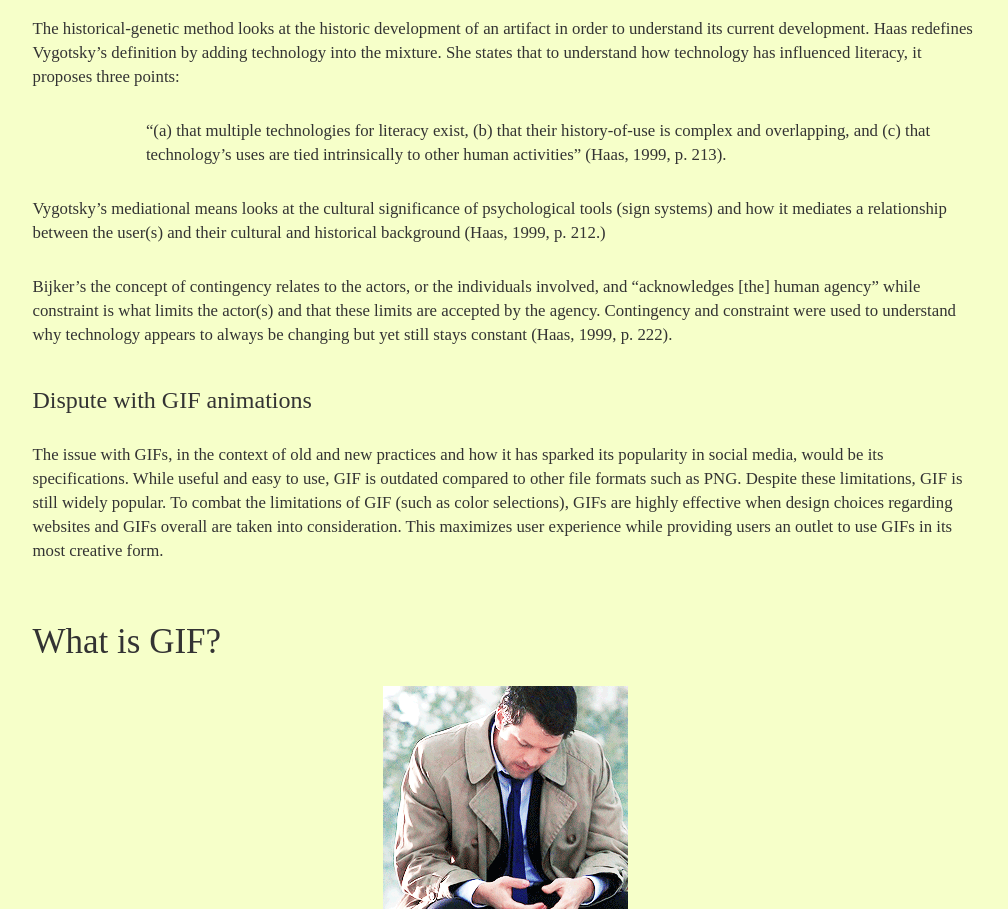
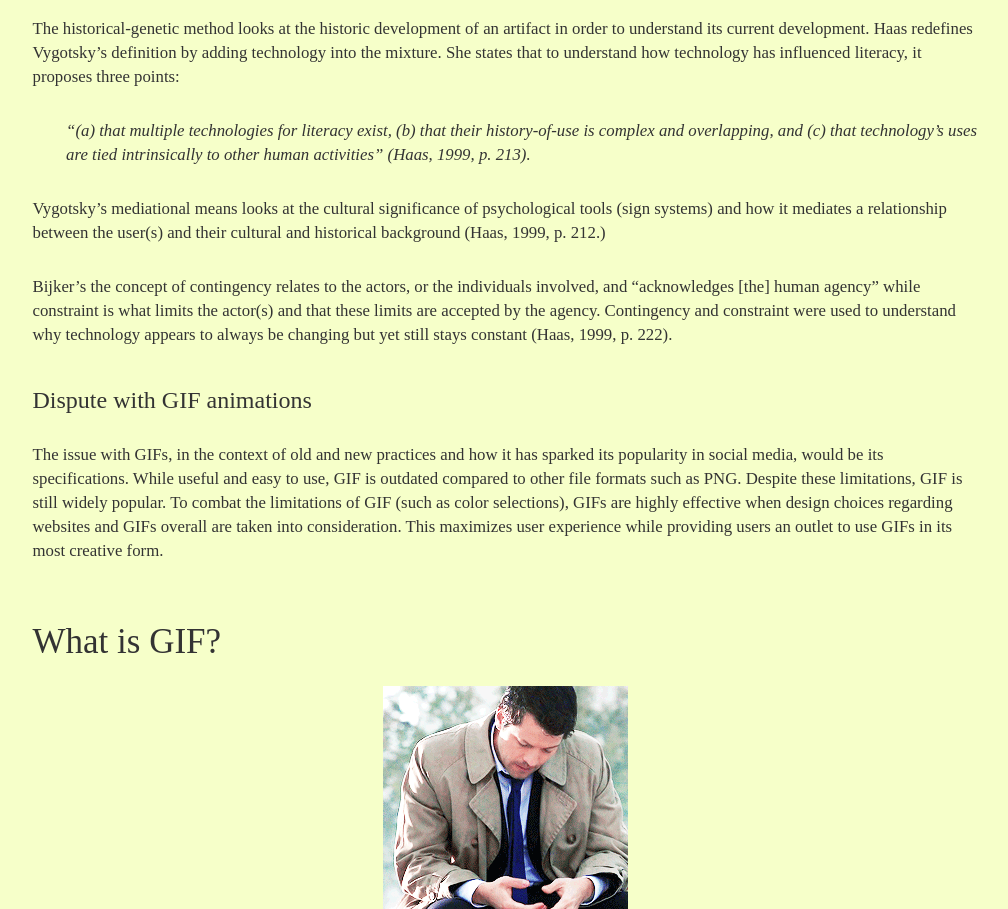
Before and after one commit to maothao/mao-historicizing, a plain HTML site: page index.html in a window 1280 px wide. Shown: the part 1247-2156 px from the top of the page, without its empty margins (135-1143 px from the left). Drawn offline with nearby package versions, Linux system fonts and the light colour scheme.

Commit message:
CSS
Changing font style and indenting

```diff
--- a/css/custom.css
+++ b/css/custom.css
@@ -58,8 +58,8 @@ p {
 }
 
 p.indent {
-  font-style: italic, bold;
-  margin-left: 3cm;
+  font-style: italic;
+  margin-left: 2em;
 }
 
 h1, h3 {
```
